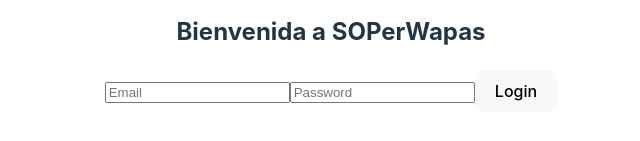
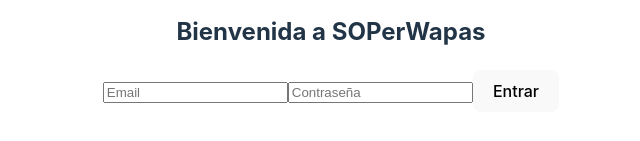
Before and after one commit to dancenyk/SOP-Frontend, a React (Vite) app: page /login in a window 1280 px wide. Shown: the part 347-488 px from the top of the page, without its empty margins (309-949 px from the left). Built offline with nearby package versions, Linux system fonts and the light colour scheme; no server answers.

Commit message:
fix: change language

```diff
--- a/src/components/Login.jsx
+++ b/src/components/Login.jsx
@@ -39,7 +39,7 @@ function Login() {
   return (
     <div>
       <h2>Bienvenida a SOPerWapas</h2>
-      <form onSubmit={handleLogin}>
+      <form className="form-register" onSubmit={handleLogin}>
         <input
           type="email"
           placeholder="Email"
@@ -49,12 +49,12 @@ function Login() {
         />
         <input
           type="password"
-          placeholder="Password"
+          placeholder="Contraseña"
           value={password}
           onChange={(e) => setPassword(e.target.value)}
           required
         />
-        <button type="submit">Login</button>
+        <button className="btn-submit" type="submit">Entrar</button>
       </form>
       {error && <p>{error}</p>}
     </div>
```
